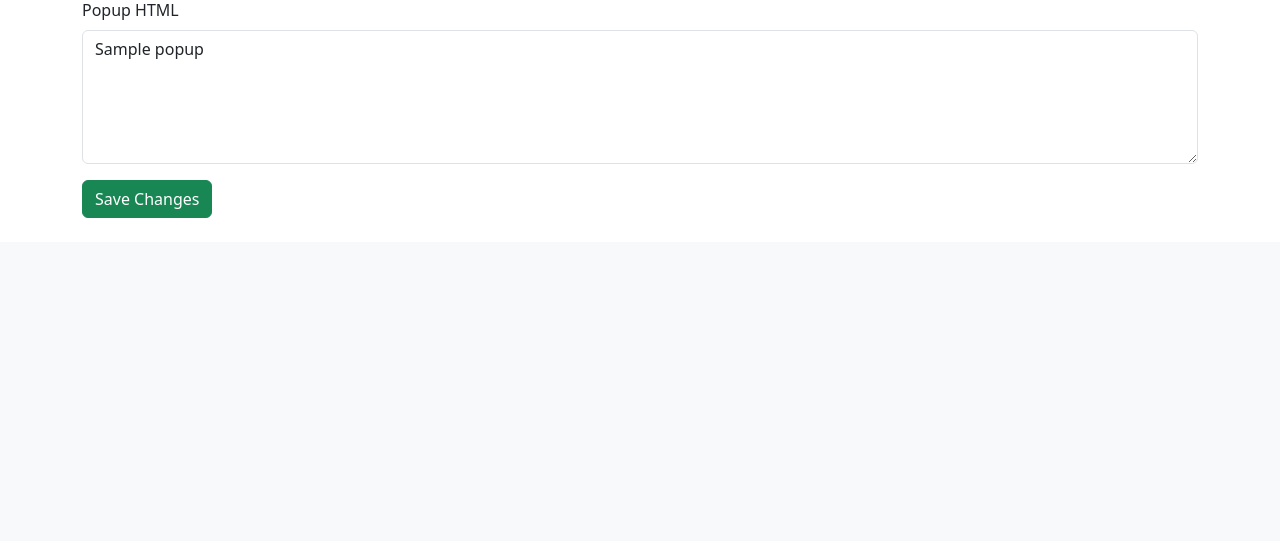
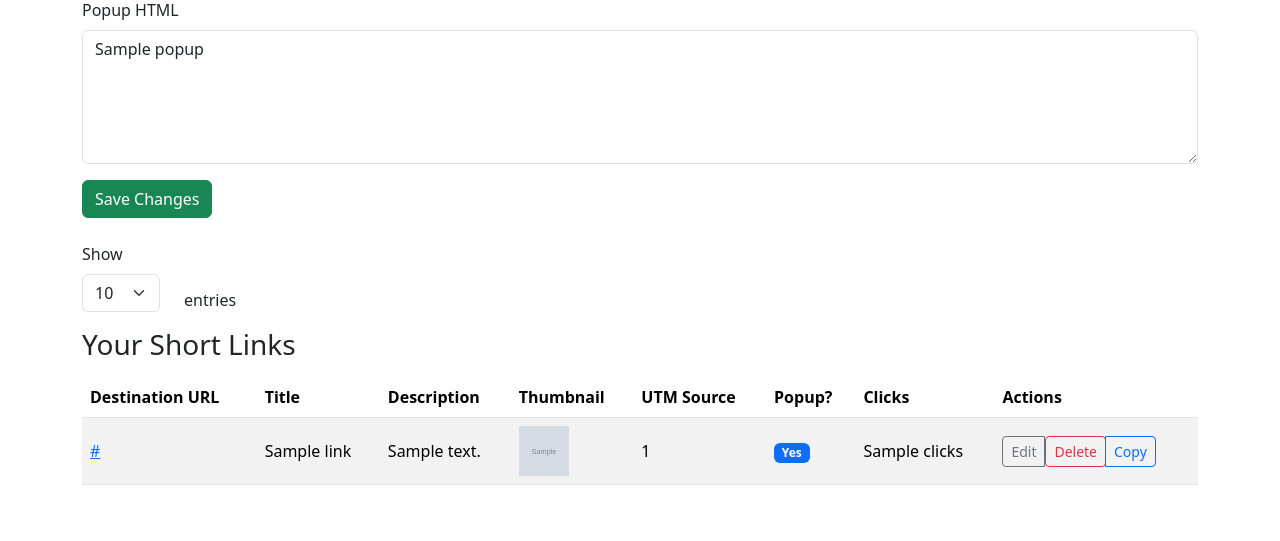
Before and after one commit to antoancms/subfeed, a Flask app: template templates/index.html in a window 1280 px wide. Shown: the part 706-1247 px from the top of the page. Before the commit the page ends 924 px from the top, so only its background shows below. Run offline with Flask 3, Linux system fonts and the light colour scheme; the template is opened without the code that fills it: most values are stand-ins (such as "Sample title", 1, 10 or a date in 2020); grey boxes marked "Sample" are stand-in pictures; parts of the project's set-up code (start-up, migrations or seed data) failed here and were passed over; some libraries are stand-ins or nearby versions.

Commit message:
Update index.html

```diff
--- a/templates/index.html
+++ b/templates/index.html
@@ -7,6 +7,8 @@
   <link href="https://cdn.jsdelivr.net/npm/bootstrap@5.3.2/dist/css/bootstrap.min.css" rel="stylesheet">
 </head>
 <body class="bg-white">
+
+  <!-- Navbar -->
   <nav class="navbar navbar-light bg-light mb-4">
     <div class="container">
       <a class="navbar-brand" href="#">SubFeed Admin</a>
@@ -24,33 +26,70 @@
 
     <!-- Create/Edit Form -->
     <h3 class="mb-3">{% if edit_data %}Edit Link{% else %}Create New Link{% endif %}</h3>
-    <form action="{% if edit_data %}{{ url_for('edit', custom_id=edit_data.custom_id) }}{% else %}{{ url_for('create') }}{% endif %}" method="POST">
+    <form
+      action="{% if edit_data %}{{ url_for('edit', custom_id=edit_data.custom_id) }}{% else %}{{ url_for('create') }}{% endif %}"
+      method="POST"
+    >
       <div class="mb-3">
         <label class="form-label">Destination URL</label>
-        <input type="url" name="url" value="{{ edit_data.url if edit_data }}" class="form-control" required>
+        <input
+          type="url"
+          name="url"
+          value="{{ edit_data.url if edit_data }}"
+          class="form-control"
+          required
+        >
       </div>
+
       <div class="mb-3">
         <label class="form-label">Title</label>
-        <input type="text" name="title" value="{{ edit_data.title if edit_data }}" class="form-control">
+        <input
+          type="text"
+          name="title"
+          value="{{ edit_data.title if edit_data }}"
+          class="form-control"
+        >
       </div>
+
       <div class="mb-3">
         <label class="form-label">Description</label>
-        <textarea name="description" class="form-control" rows="2">{{ edit_data.desc if edit_data }}</textarea>
+        <textarea
+          name="description"
+          class="form-control"
+          rows="2"
+        >{{ edit_data.desc if edit_data }}</textarea>
       </div>
 
-      <!-- NEW Thumbnail URL field -->
       <div class="mb-3">
         <label class="form-label">Thumbnail URL</label>
-        <input type="text" name="image" value="{{ edit_data.image if edit_data }}" class="form-control" placeholder="https://example.com/thumb.jpg">
+        <input
+          type="text"
+          name="image"
+          value="{{ edit_data.image if edit_data }}"
+          class="form-control"
+          placeholder="https://example.com/thumb.jpg"
+        >
       </div>
 
       <div class="mb-3">
         <label class="form-label">UTM Source</label>
-        <input type="text" name="custom_id" value="{{ edit_data.custom_id if edit_data }}" class="form-control" required>
+        <input
+          type="text"
+          name="custom_id"
+          value="{{ edit_data.custom_id if edit_data }}"
+          class="form-control"
+          required
+        >
       </div>
+
       <div class="mb-3">
         <label class="form-label">Popup HTML</label>
-        <textarea id="popup_text" name="popup_text" class="form-control" rows="5">{{ edit_data.popup if edit_data }}</textarea>
+        <textarea
+          id="popup_text"
+          name="popup_text"
+          class="form-control"
+          rows="5"
+        >{{ edit_data.popup if edit_data }}</textarea>
       </div>
 
       <div class="mb-4">
@@ -59,3 +98,128 @@
         </button>
       </div>
     </form>
+
+    <!-- Pagination Controls -->
+    <div class="row mb-3">
+      <div class="col-auto">
+        <label for="perPageSelect" class="form-label">Show</label>
+        <select
+          id="perPageSelect"
+          class="form-select"
+          onchange="updatePerPage()"
+        >
+          <option value="10" {% if per_page==10 %}selected{% endif %}>10</option>
+          <option value="50" {% if per_page==50 %}selected{% endif %}>50</option>
+          <option value="100" {% if per_page==100 %}selected{% endif %}>100</option>
+          <option value="500" {% if per_page==500 %}selected{% endif %}>500</option>
+        </select>
+      </div>
+      <div class="col-auto align-self-end">entries</div>
+    </div>
+
+    <!-- Short Links Table -->
+    <h3 class="mb-3">Your Short Links</h3>
+    <div class="table-responsive mb-4">
+      <table class="table table-striped align-middle">
+        <thead>
+          <tr>
+            <th>Destination URL</th>
+            <th>Title</th>
+            <th>Description</th>
+            <th>Thumbnail</th>
+            <th>UTM Source</th>
+            <th>Popup?</th>
+            <th>Clicks</th>
+            <th>Actions</th>
+          </tr>
+        </thead>
+        <tbody>
+          {% for link in links %}
+          <tr>
+            <td><a href="{{ link.url }}" target="_blank">{{ link.url }}</a></td>
+            <td>{{ link.title or '–' }}</td>
+            <td>{{ link.desc or '–' }}</td>
+            <td>
+              {% if link.image %}
+                <img src="{{ link.image }}" alt="thumb" width="50" height="50">
+              {% else %}
+                &ndash;
+              {% endif %}
+            </td>
+            <td>{{ link.id }}</td>
+            <td>
+              {% if link.popup %}
+                <span class="badge bg-primary">Yes</span>
+              {% else %}
+                <span class="badge bg-secondary">No</span>
+              {% endif %}
+            </td>
+            <td>{{ link.clicks }}</td>
+            <td>
+              <div class="btn-group" role="group">
+                <a
+                  href="{{ url_for('edit', custom_id=link.id) }}"
+                  class="btn btn-outline-secondary btn-sm"
+                >Edit</a>
+                <form
+                  action="{{ url_for('delete', custom_id=link.id) }}"
+                  method="POST"
+                  style="display:inline;"
+                >
+                  <button class="btn btn-outline-danger btn-sm">Delete</button>
+                </form>
+                <button
+                  class="btn btn-outline-primary btn-sm copy-btn"
+                  data-link="{{ request.url_root.rstrip('/') + url_for('preview', id=link.id) }}"
+                >Copy</button>
+              </div>
+            </td>
+          </tr>
+          {% endfor %}
+        </tbody>
+      </table>
+    </div>
+
+    <!-- Pagination Links -->
+    <nav aria-label="Page navigation">
+      <ul class="pagination">
+        {% for p in range(1, total_pages+1) %}
+        <li class="page-item {% if p==page %}active{% endif %}">
+          <a
+            class="page-link"
+            href="{{ url_for('home') }}?page={{ p }}&per_page={{ per_page }}"
+          >{{ p }}</a>
+        </li>
+        {% endfor %}
+      </ul>
+    </nav>
+
+  </div>
+
+  <!-- Scripts -->
+  <script src="https://cdn.jsdelivr.net/npm/bootstrap@5.3.2/dist/js/bootstrap.bundle.min.js"></script>
+  <script src="https://cdn.tiny.cloud/1/9zoa256jx88gr3i2njll487m7bupp8ygbhyttgmc7rz4on6c/tinymce/5/tinymce.min.js" referrerpolicy="origin"></script>
+  <script>
+    tinymce.init({
+      selector: '#popup_text',
+      plugins: ['link','image','lists','code'],
+      toolbar: 'bold italic underline | alignleft aligncenter alignright | bullist numlist | link image | code',
+      menubar: false,
+      height: 300
+    });
+    function updatePerPage() {
+      const per = document.getElementById('perPageSelect').value;
+      window.location.href = `{{ url_for('home') }}?page=1&per_page=${per}`;
+    }
+    document.querySelectorAll('.copy-btn').forEach(btn => {
+      btn.addEventListener('click', () => {
+        const url = btn.getAttribute('data-link');
+        navigator.clipboard.writeText(url).then(() => {
+          btn.textContent = 'Copied!';
+          setTimeout(() => btn.textContent = 'Copy', 2000);
+        });
+      });
+    });
+  </script>
+</body>
+</html>
```
